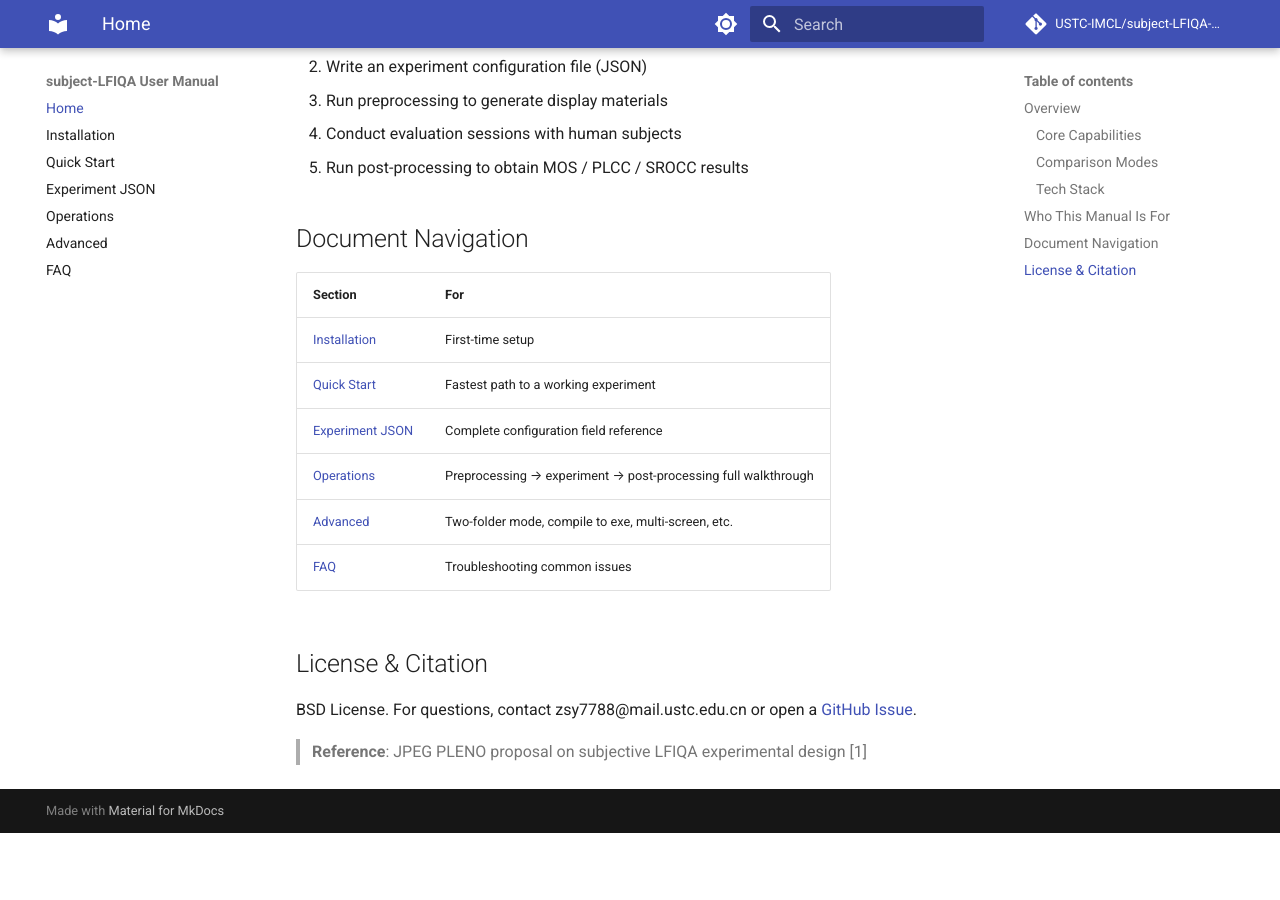
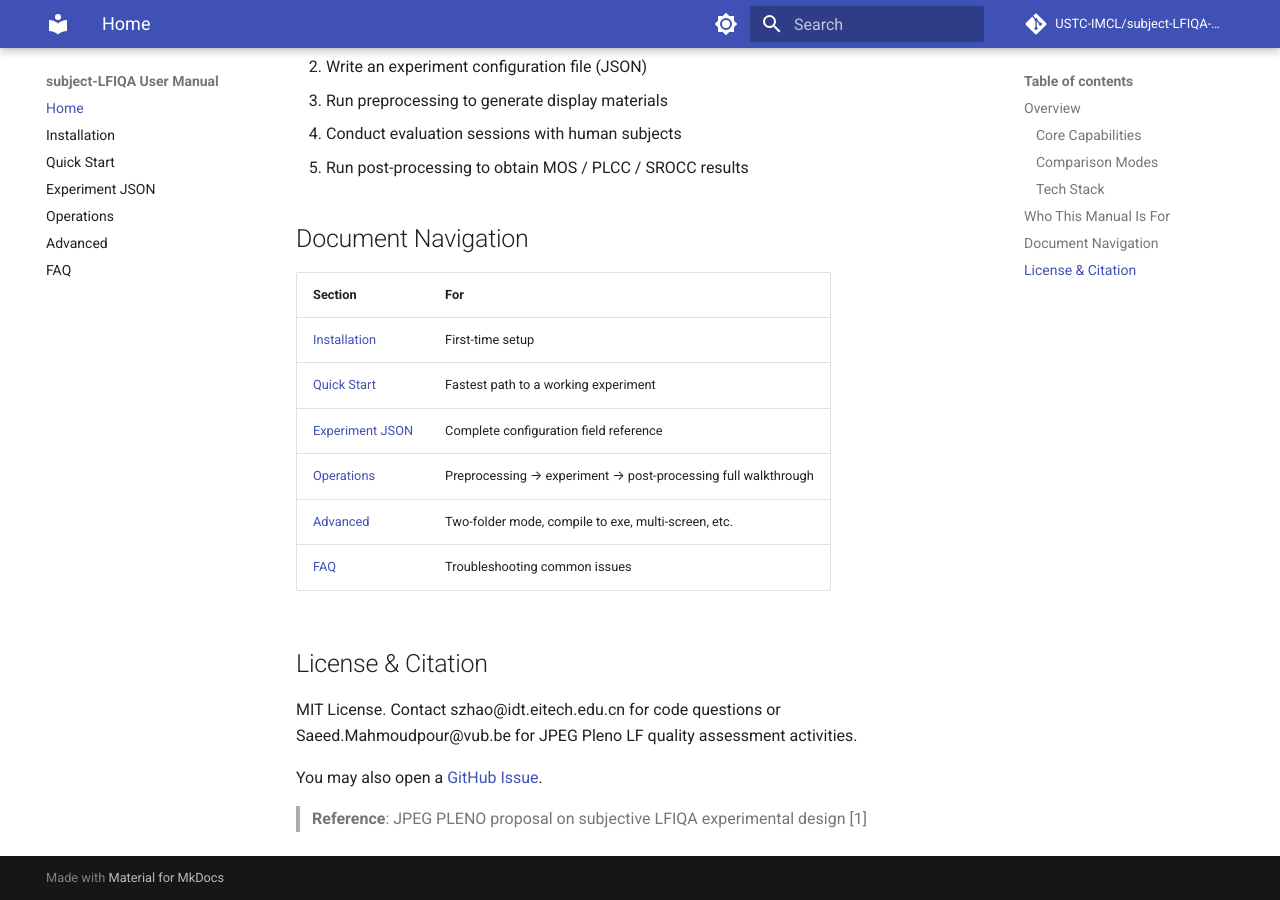
Before and after one commit to ChairManMeow-SY/subject-LFIQA-docs.github.io, an MkDocs documentation site: the page built from docs/index.md, in a window 1280 px wide and 900 px high, scrolled down 1339 px. Built offline with MkDocs 1.6.1 and Material for MkDocs 9.7.7, drawn with Linux system fonts in a browser that asks for light colours; comment, search, counter and statistics services are not loaded; before the commit the page ends 2172 px from its top, so only the background shows below that.

Commit message:
Change license to MIT and update contact details
Updated license information and contact emails.

```diff
--- a/docs/index.md
+++ b/docs/index.md
@@ -53,6 +53,8 @@ You are designing or running subjective image quality assessment experiments. Yo
 
 ## License & Citation
 
-BSD License. For questions, contact zsy7788@mail.ustc.edu.cn or open a [GitHub Issue](https://github.com/USTC-IMCL/subject-LFIQA-software/issues).
+MIT License. Contact szhao@idt.eitech.edu.cn for code questions or Saeed.Mahmoudpour@vub.be for JPEG Pleno LF quality assessment activities.
+
+You may also open a [GitHub Issue](https://github.com/USTC-IMCL/subject-LFIQA-software/issues).
 
 > **Reference**: JPEG PLENO proposal on subjective LFIQA experimental design [1]
```
